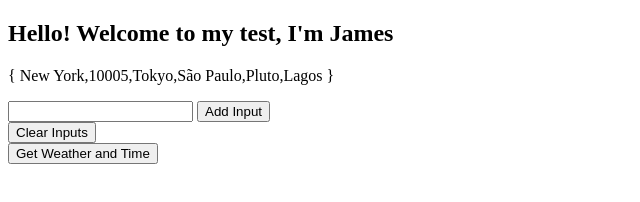
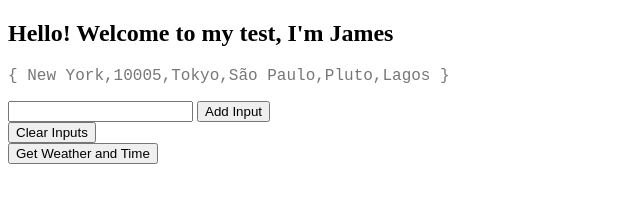
Before and after one commit to Jhhames/invisible, a website built with webpack: page dist/index.html in a window 1280 px wide. Shown: the whole page, without its empty margins (0-640 px from the left). Built offline with nearby package versions, Linux system fonts and the light colour scheme.

Commit message:
Styled input list paragraph

```diff
--- a/dist/index.html
+++ b/dist/index.html
@@ -4,6 +4,13 @@
     <meta charset="UTF-8" />
     <meta name="viewport" content="width=device-width, initial-scale=1.0" />
     <title>Test</title>
+    <style>
+      #listInputs {
+        font-family: monospace;
+        font-size: large;
+        color: #777;
+      }
+    </style>
   </head>
   <body>
     <h2>Hello! Welcome to my test, I'm James</h2>
```
